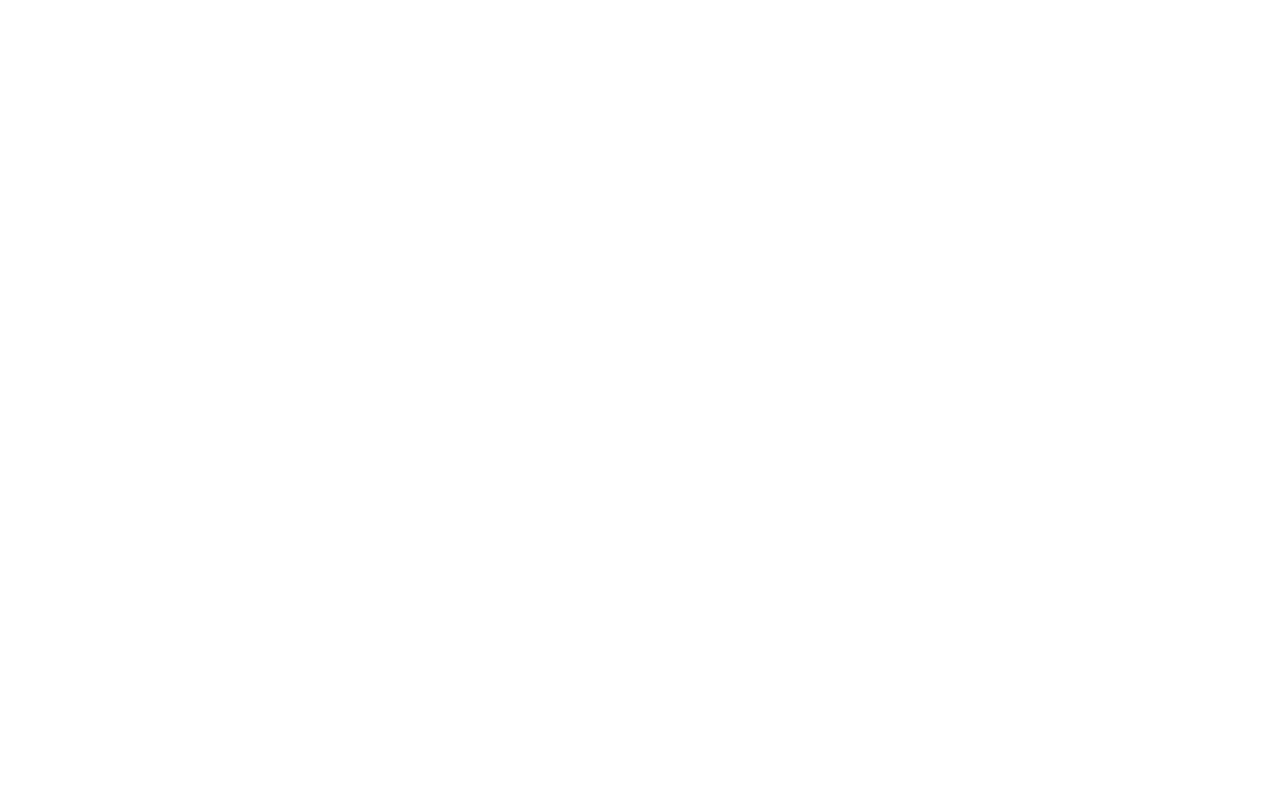
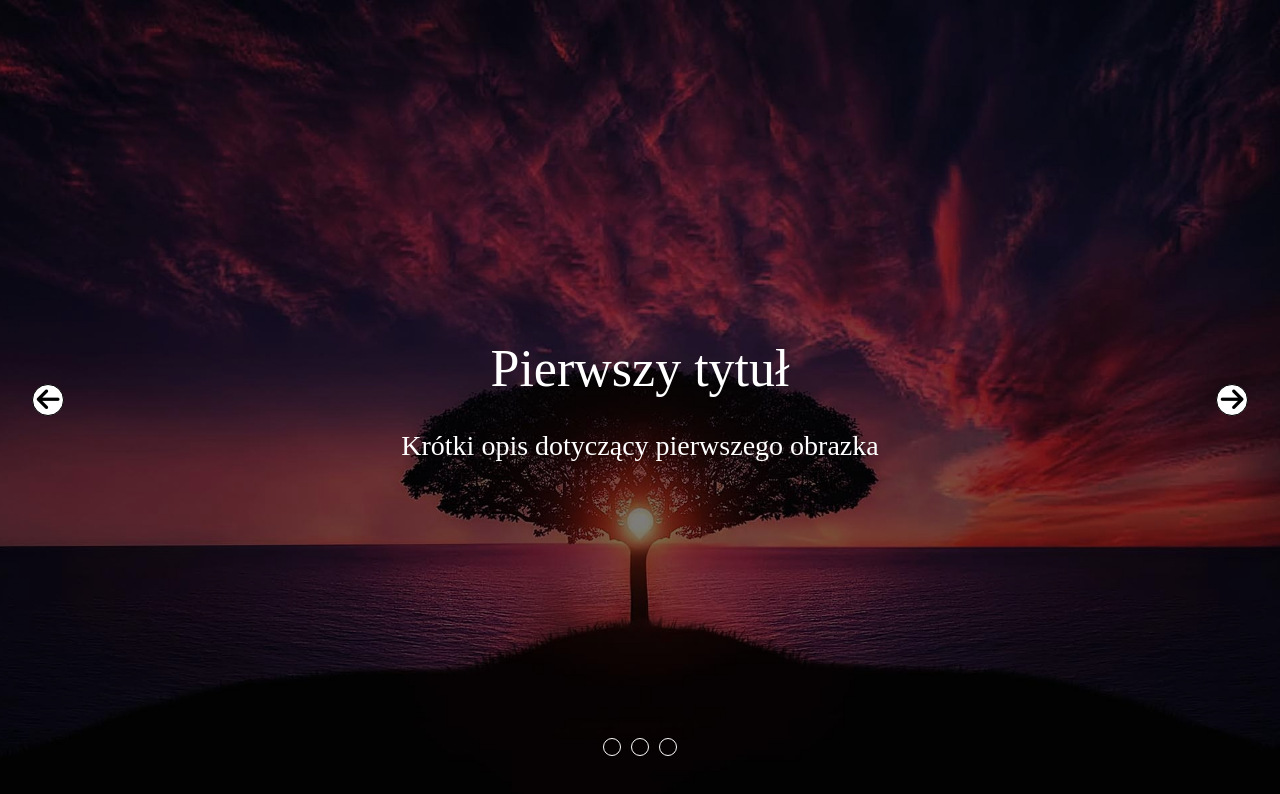
Before and after one commit to nowakmateusz1994/-wiczenia, a plain HTML site: page slider/index.html in a window 1280 px wide. Drawn offline with Linux system fonts and the light colour scheme.

Commit message:
dodano zmiane sliderów

```diff
--- a/slider/index.html
+++ b/slider/index.html
@@ -1,15 +1,45 @@
 <!DOCTYPE html>
 <html lang="pl_PL">
+
 <head>
     <meta charset="UTF-8">
     <meta name="viewport" content="width=device-width, initial-scale=1.0">
     <meta http-equiv="X-UA-Compatible" content="ie=edge">
     <title>Slider</title>
     <link rel="stylesheet" href="style.css">
+    <script src="https://kit.fontawesome.com/222bcdf81a.js" crossorigin="anonymous"></script>
 </head>
+
 <body>
 
+    <div class="slider">
+
+        <div class="slide" style="background-image: url('slide1.jpg');">
+            <div class="overlay"></div>
+            <div class="slideText">
+                <div class="slideTitle">Pierwszy tytuł</div>
+                <div class="slideDescription">Krótki opis dotyczący pierwszego obrazka</div>
+            </div>
+        </div>
+
+
+
+        <div class="prev">
+            <i class="fas fa-arrow-left"></i>
+        </div>
+
+        <div class="next">
+            <i class="fas fa-arrow-right"></i>
+        </div>
+
+        <div class="dots">
+
+        </div>
+
+
+    </div>
 
     <script src="script.js"></script>
 </body>
+
 </html>
--- a/slider/script.js
+++ b/slider/script.js
@@ -0,0 +1,69 @@
+slideArr = [
+    {
+        img: 'slide1.jpg',
+        title: "Pierwszy tytuł",
+        description: "Krótki opis dotyczący pierwszego obrazka"
+    },
+    {
+        img: 'slide2.jpg',
+        title: "Drugi tytuł",
+        description: "Krótki opis dotyczący drugiego obrazka"
+    },
+    {
+        img: 'slide3.jpg',
+        title: "Trzeci tytuł",
+        description: "Krótki opis dotyczący trzeciego obrazka"
+    }];
+
+slideIndex = 0;
+
+slideTitle = document.querySelector('div.slideTitle');
+slideDescription = document.querySelector('div.slideDescription');
+slide = document.querySelector('div.slide');
+next = document.querySelector('div.next');
+prev = document.querySelector('div.prev');
+index = 0;
+
+
+dots = document.querySelector('div.dots');
+createDots = function () {
+    for (let i = 0; i < slideArr.length; i++) {
+        let dot = document.createElement('div');
+        dot.classList.add('dot');
+        dot.id = 'slide' + i
+        dots.appendChild(dot);
+    }
+}
+
+createDots();
+
+changeSlide = () => {
+    slideTitle.innerText = "";
+    slideDescription.innerText = "";
+    slide.style.opacity = 0.5;
+    setTimeout(function () {
+        slide.style.backgroundImage = 'url("' + slideArr[index].img + '")';
+        slideTitle.innerText = slideArr[index].title;
+        slideDescription.innerText = slideArr[index].description;
+        slide.style.opacity = 1;
+    }, 100);
+
+}
+
+next.addEventListener('click', function () {
+    if (index === slideArr.length - 1) {
+        index = 0;
+    } else {
+        index++;
+    }
+    changeSlide();
+})
+
+prev.addEventListener('click', function () {
+    if (index === 0) {
+        index = slideArr.length - 1;
+    } else {
+        index--;
+    }
+    changeSlide();
+})
--- a/slider/style.css
+++ b/slider/style.css
@@ -0,0 +1,105 @@
+*{
+    margin: 0;
+    padding: 0;
+    box-sizing: border-box;
+}
+
+.slider{
+    width: 100vw;
+    height: 100vh;
+    position: relative;
+}
+
+.slide{
+    position: absolute;
+    top: 0;
+    left: 0;
+    width: 100%;
+    height: 100%;
+    background-size: cover;
+    background-position: center;
+    transition: .3s;
+}
+
+.prev{
+    position: absolute;
+    top: 50%;
+    left: 0;
+    transform: translate(100% , -50%);
+}
+
+.next{
+    position: absolute;
+    top: 50%;
+    right: 0;
+    transform: translate(-100% , -50%);
+}
+
+.next, .prev{
+    border: 1px solid black;
+    border-radius: 50%;
+    background: white;
+    width: 32px;
+    height: 32px;
+    line-height: 32px;
+    font-size: 26px;
+    text-align: center;
+    transition: .3s;
+    cursor: pointer;
+}
+
+.next:hover, .prev:hover{
+    background: black;
+    color: white;
+}
+
+.slideText{
+    position: absolute;
+    top: 50%;
+    left: 50%;
+    transform: translate(-50% , -50%);
+    width: 75%;
+    text-align: center;
+    color: white;
+}
+
+.slideTitle{
+    font-size: 3.25rem;
+    padding-bottom: 2rem;
+}
+
+.slideDescription{
+    font-size: 1.75rem;
+}
+
+.overlay{
+    position: absolute;
+    top: 0;
+    left: 0;
+    width: 100%;
+    height: 100%;
+    background: rgba(0,0,0,.5);
+}
+
+.dots{
+    position: absolute;
+    bottom: 5%;
+    width: 100%;
+    text-align: center;
+    height: 22px;
+}
+
+.dot{
+    min-width: 18px;
+    min-height: 18px;
+    border: 1px solid white;
+    border-radius: 50%;
+    display: inline-block;
+    margin: 0 5px;
+    transition: .3s;
+    cursor: pointer;
+}
+
+.dot:hover{
+    background: white;
+}
```
Also changed, not shown: slider/slide1.jpg (added), slider/slide2.jpg (added), slider/slide3.jpg (added).
